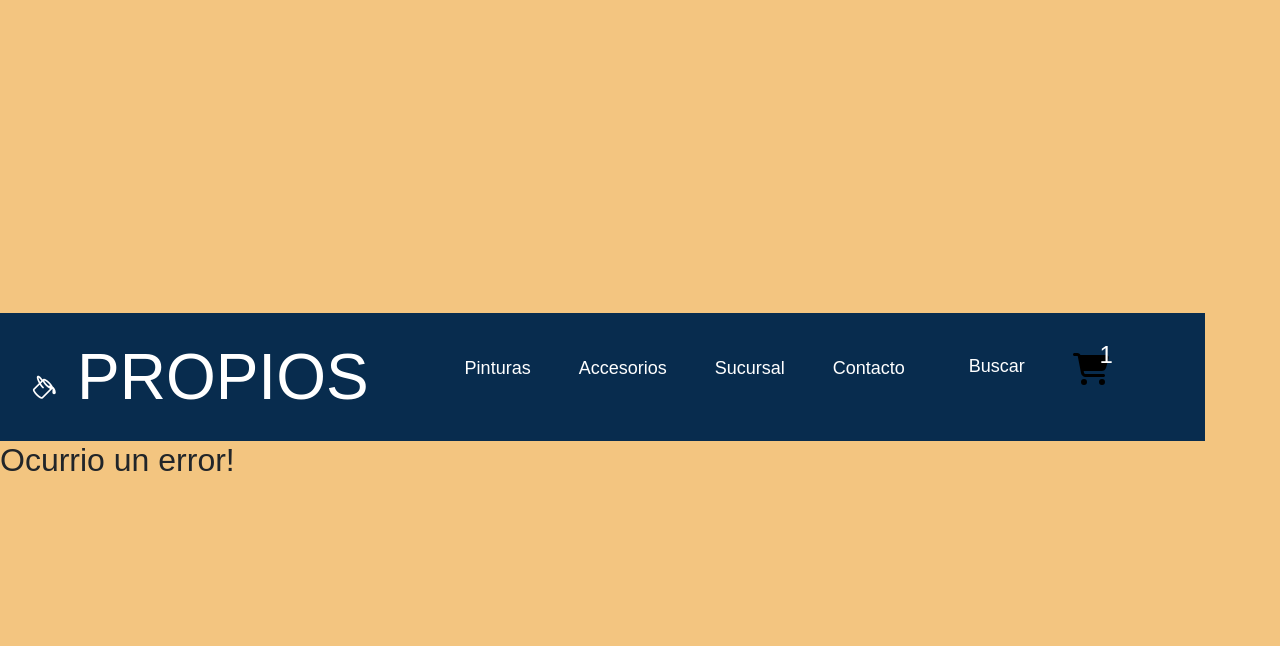
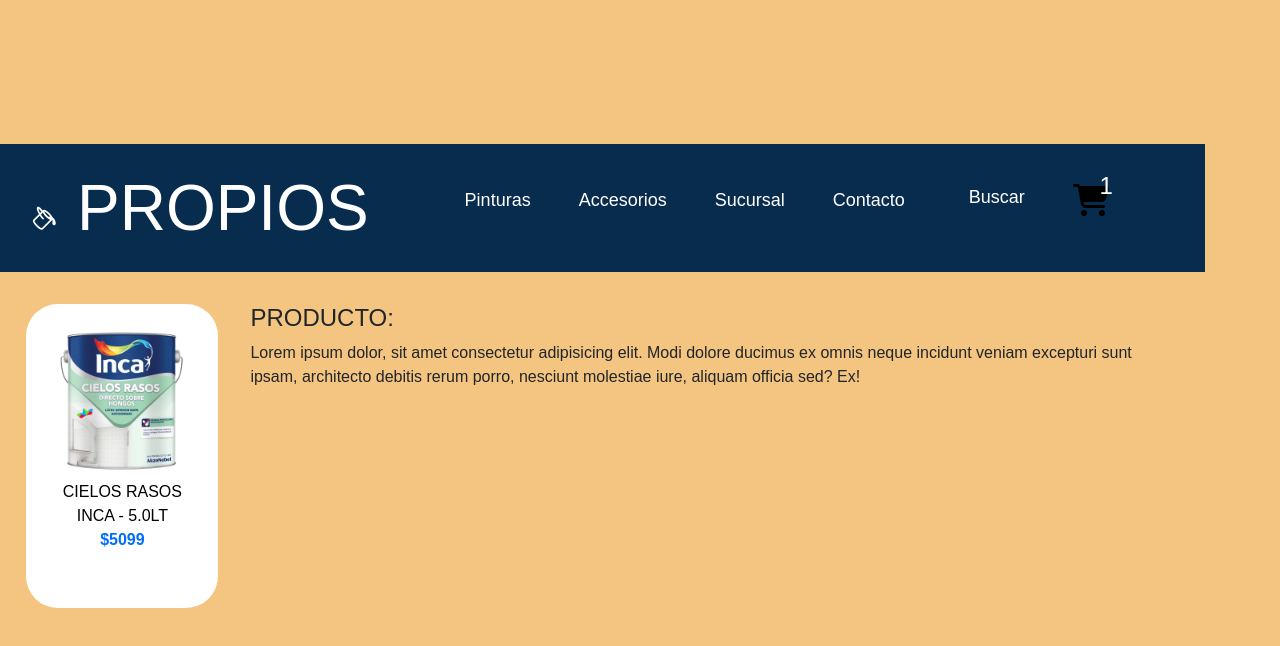
Before and after one commit to DiegoTobia/Curso-React, a React (Vite) app: page /item/1 in a window 1280 px wide. Shown: the top 646 px of the page. Built offline with nearby package versions, Linux system fonts and the light colour scheme.

Commit message:
Segunda entrega

```diff
--- a/src/App.jsx
+++ b/src/App.jsx
@@ -14,6 +14,7 @@ import Productos from "./components/Productos"
 import Error from "./components/Error"
 import NavBar from "./components/NavBar"
 import ItemListContainer from "./components/ItemListContainer"
+import ItemDetailContainer from "./components/ItemDetailContainer"
 
 
 function App() {
@@ -26,6 +27,7 @@ function App() {
         <Routes>
           <Route path='/' element={<ItemListContainer nombre={"Diego"}/>}/>
           <Route path='/categoria/:id' element={<Productos />}/>
+          <Route path='/item/:id' element={<ItemDetailContainer />}/>
           {/* //tipo={":id"}  <Route path='/categoria/pinturas' element={<Productos tipo={"pinturas"} />}/>
           <Route path='/categoria/accesorios' element={<Productos tipo={"accesorios"} />}/>*/}
           {/*<Route path='/item/:id' element={<ItemDetailContainer />}/>*/}
--- a/src/components/Catalogo.jsx
+++ b/src/components/Catalogo.jsx
@@ -1,4 +1,5 @@
 
+import { Link } from "react-router-dom"
 import React from 'react';
 
 const Catalogo = ({ data }) => {
@@ -6,7 +7,8 @@ const Catalogo = ({ data }) => {
         <ul className="prod-ventas" id="prod-ventas">
             {data.map((pintura) => (
                 <li key={pintura.id} className="imgs-productos">
-                    <img src={pintura.img} className="radio" alt={pintura.alt} />
+                    <Link to={`/item/${pintura.id}`} className="nav-link active format-link"> <img src={pintura.img} className="radio" alt={pintura.alt} /> </Link>
+                    {/* <img src={pintura.img} className="radio" alt={pintura.alt} /> */}
                     <p className="t-prod">{pintura.descripcion}</p>
                     <p className="t-prod precio">${pintura.precio}</p>
 
--- /dev/null
+++ b/src/components/ItemDetailContainer.jsx
@@ -0,0 +1,41 @@
+
+import React from 'react';
+import { useParams, useNavigate } from "react-router-dom";
+
+import data from "../data/data.json"
+
+const Catalogo = () => {
+
+    let { id } = useParams();
+    let pintura = data.find(producto => producto.id === parseInt(id));
+    console.log(pintura)
+
+    return (
+        <main id="inicio" className="main">
+            <div>
+                <div className="central">
+                    <div className="formato-pin-art">
+                        <div className="menu-imag">
+                            <ul className="prod-ventas" id="prod-ventas">
+
+                                <li key={pintura.id} className="imgs-productos">
+                                    <img src={pintura.img} className="radio" alt={pintura.alt} />
+                                    <p className="t-prod">{pintura.descripcion}</p>
+                                    <p className="t-prod precio">${pintura.precio}</p>
+
+                                </li>
+
+                            </ul>
+                        </div>
+                        <div>
+                            <h4>PRODUCTO: </h4>
+                            <p>Lorem ipsum dolor, sit amet consectetur adipisicing elit. Modi dolore ducimus ex omnis neque incidunt veniam excepturi sunt ipsam, architecto debitis rerum porro, nesciunt molestiae iure, aliquam officia sed? Ex!</p>
+                        </div>
+                    </div>
+                </div>
+            </div>
+        </main>
+    );
+}
+
+export default Catalogo;
```
